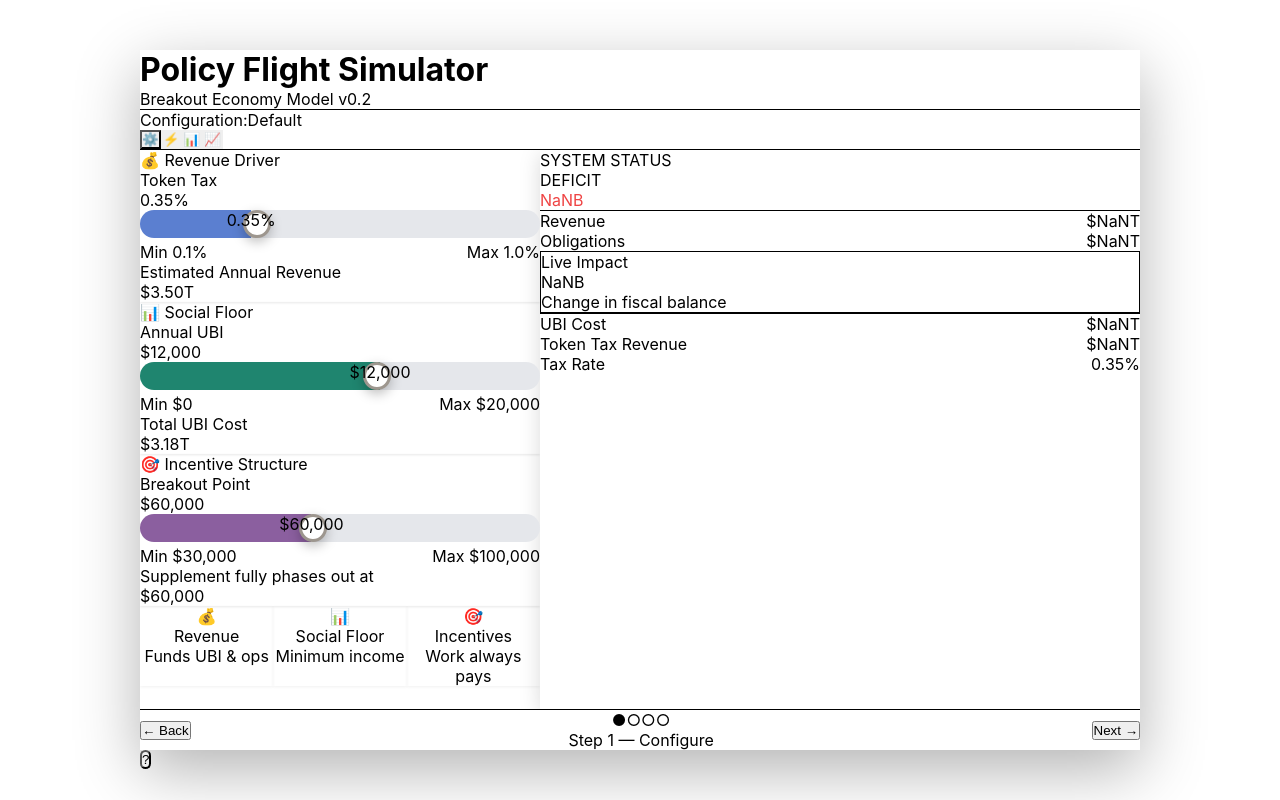
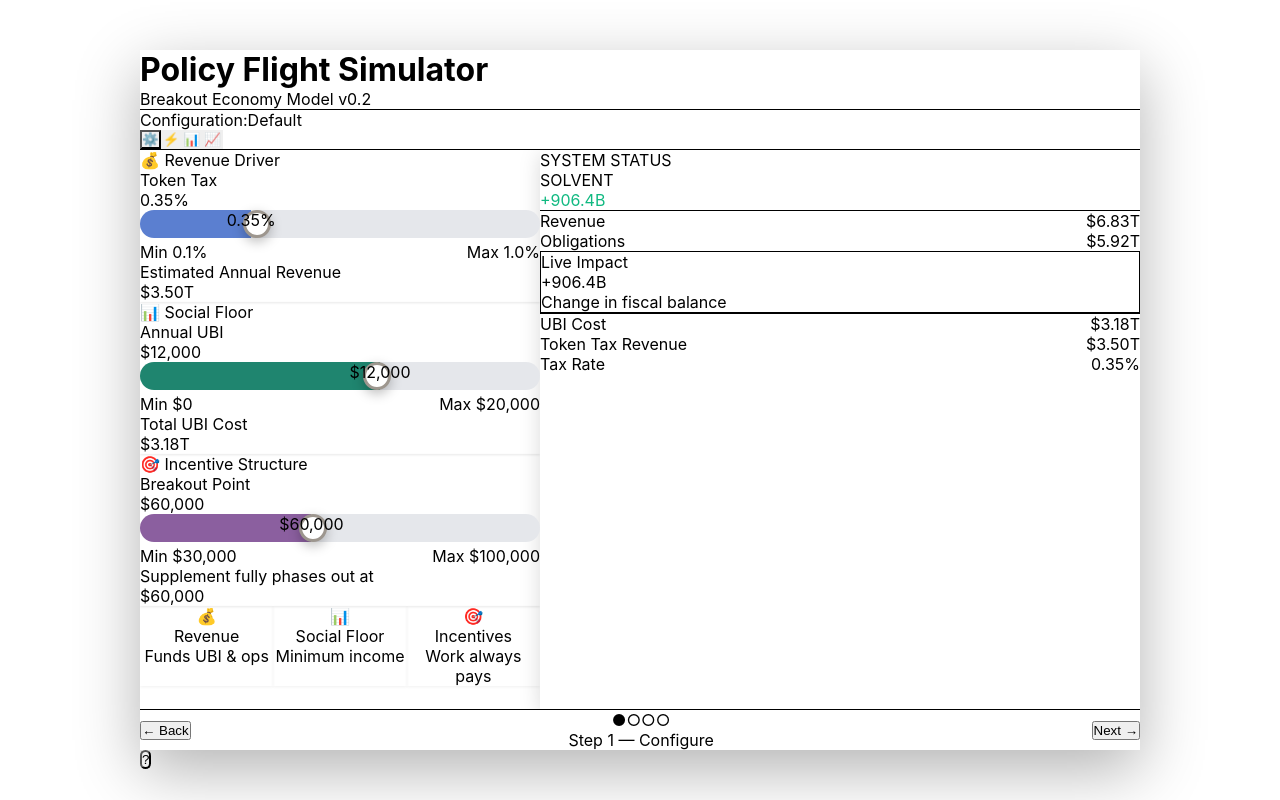
Before and after one commit to Measdani/breakout-economy-simulator, a Next.js app: page / in a window 1280 px wide. Built offline with nearby package versions, Linux system fonts and the light colour scheme.

Commit message:
Fix: Correct property paths in fiscal panel for split-screen layout

```diff
--- a/components/Simulator.tsx
+++ b/components/Simulator.tsx
@@ -156,12 +156,12 @@ export default function Simulator() {
                       <p className="text-sm font-semibold text-slate-400 uppercase tracking-wide mb-3">System Status</p>
                       <div className="flex items-baseline gap-4">
                         <div className="flex items-center gap-3">
-                          <div className={`w-4 h-4 rounded-full ${result.surplusDeficit >= 0 ? 'bg-green-500' : 'bg-red-500'}`}></div>
-                          <p className="text-3xl font-bold">{result.surplusDeficit >= 0 ? 'SOLVENT' : 'DEFICIT'}</p>
+                          <div className={`w-4 h-4 rounded-full ${result.balance.surplusDeficit >= 0 ? 'bg-green-500' : 'bg-red-500'}`}></div>
+                          <p className="text-3xl font-bold">{result.balance.surplusDeficit >= 0 ? 'SOLVENT' : 'DEFICIT'}</p>
                         </div>
                       </div>
-                      <p className="text-4xl font-bold mt-3" style={{ color: result.surplusDeficit >= 0 ? '#10B981' : '#EF4444' }}>
-                        {result.surplusDeficit >= 0 ? '+' : ''}{(result.surplusDeficit / 1e9).toFixed(1)}B
+                      <p className="text-4xl font-bold mt-3" style={{ color: result.balance.surplusDeficit >= 0 ? '#10B981' : '#EF4444' }}>
+                        {result.balance.surplusDeficit >= 0 ? '+' : ''}{(result.balance.surplusDeficit / 1e9).toFixed(1)}B
                       </p>
                     </div>
 
@@ -170,7 +170,7 @@ export default function Simulator() {
                       <div>
                         <div className="flex justify-between items-center mb-2">
                           <p className="text-sm text-slate-300">Revenue</p>
-                          <p className="text-xl font-bold text-emerald-400">${(result.totalRevenue / 1e12).toFixed(2)}T</p>
+                          <p className="text-xl font-bold text-emerald-400">${(result.revenue.totalRevenue / 1e12).toFixed(2)}T</p>
                         </div>
                         <div className="w-full bg-slate-800 rounded-full h-2 overflow-hidden">
                           <div className="bg-emerald-500 h-full rounded-full" style={{ width: '75%' }}></div>
@@ -179,7 +179,7 @@ export default function Simulator() {
                       <div>
                         <div className="flex justify-between items-center mb-2">
                           <p className="text-sm text-slate-300">Obligations</p>
-                          <p className="text-xl font-bold text-orange-400">${(result.totalObligations / 1e12).toFixed(2)}T</p>
+                          <p className="text-xl font-bold text-orange-400">${(result.obligations.totalObligations / 1e12).toFixed(2)}T</p>
                         </div>
                         <div className="w-full bg-slate-800 rounded-full h-2 overflow-hidden">
                           <div className="bg-orange-500 h-full rounded-full" style={{ width: '70%' }}></div>
@@ -191,7 +191,7 @@ export default function Simulator() {
                     <div className="bg-slate-800 rounded-lg p-4 border border-slate-700">
                       <p className="text-xs text-slate-400 mb-2">Live Impact</p>
                       <p className="text-2xl font-bold text-blue-400">
-                        {result.surplusDeficit >= 0 ? '+' : ''}{(result.surplusDeficit / 1e9).toFixed(1)}B
+                        {result.balance.surplusDeficit >= 0 ? '+' : ''}{(result.balance.surplusDeficit / 1e9).toFixed(1)}B
                       </p>
                       <p className="text-xs text-slate-400 mt-1">Change in fiscal balance</p>
                     </div>
@@ -200,11 +200,11 @@ export default function Simulator() {
                     <div className="space-y-3 border-t border-slate-700 pt-6">
                       <div className="flex justify-between text-sm">
                         <span className="text-slate-400">UBI Cost</span>
-                        <span className="font-semibold">${(result.ubiCost / 1e12).toFixed(2)}T</span>
+                        <span className="font-semibold">${(result.obligations.ubiCost / 1e12).toFixed(2)}T</span>
                       </div>
                       <div className="flex justify-between text-sm">
                         <span className="text-slate-400">Token Tax Revenue</span>
-                        <span className="font-semibold text-blue-400">${(result.tokenTaxRevenue / 1e12).toFixed(2)}T</span>
+                        <span className="font-semibold text-blue-400">${(result.revenue.tokenTaxRevenue / 1e12).toFixed(2)}T</span>
                       </div>
                       <div className="flex justify-between text-sm">
                         <span className="text-slate-400">Tax Rate</span>
```
